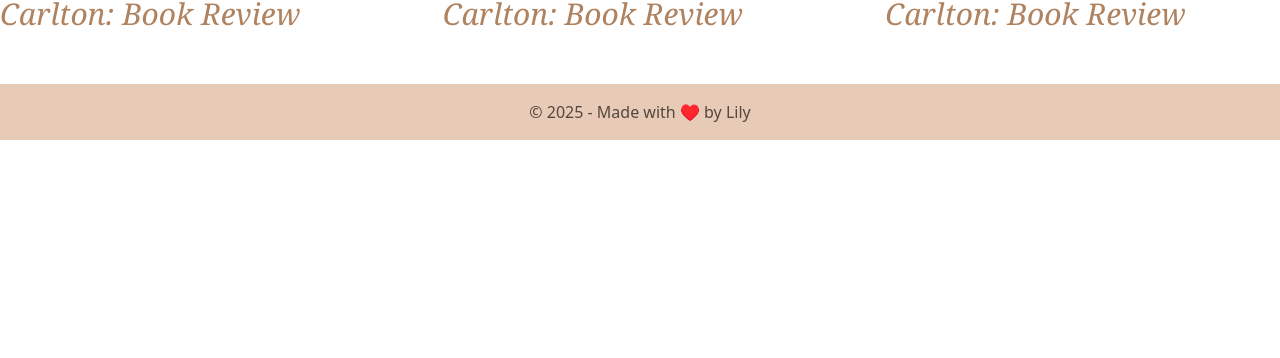
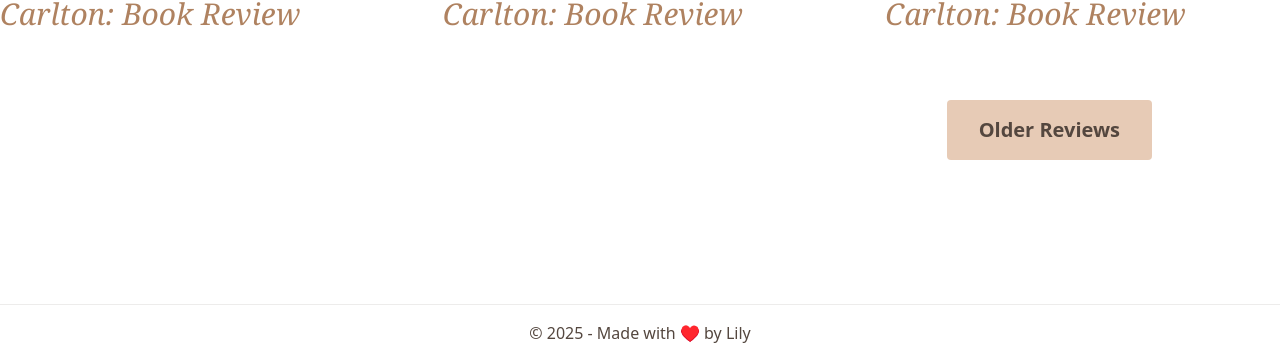
Before and after one commit to liviadfsilva/BookReviewBlogFront, a React (Vite) app: page / in a window 1280 px wide. Shown: the part 880-1238 px from the top of the page. Before the commit the page ends 1020 px from the top, so only its background shows below. Built offline with nearby package versions, Linux system fonts and the light colour scheme.

Commit message:
add Older Reviews button and linked to /book-reviews

```diff
--- a/src/components/Footer.jsx
+++ b/src/components/Footer.jsx
@@ -1,7 +1,7 @@
 export default function Footer() {
   return (
-    <footer className="flex flex-col items-center">
-      <div className="w-full bg-[#e7cbb6] p-4 text-center text-[#54473F]">
+    <footer className="flex flex-col items-center border-t border-[#54473F] border-opacity-10">
+      <div className="w-full p-4 text-center text-[#54473F]">
         © 2025 - Made with ♥️ by Lily
       </div>
     </footer>
--- a/src/components/Recentposts.jsx
+++ b/src/components/Recentposts.jsx
@@ -1,4 +1,5 @@
 import React from "react";
+import { Link } from "react-router-dom";
 
 const Recentposts = () => {
   return (
@@ -21,6 +22,9 @@ const Recentposts = () => {
           <h1 className="text-[#AF8260] italic text-3xl font-serif mt-5">Haunting Adeline by H. D. Carlton: Book Review</h1>
         </div>
       </div>
+      <div className="mt-40 flex">
+        <button className="bg-[#e7cbb6] p-4 py-4 px-8 rounded text-[#54473F] font-semibold text-xl ml-auto mr-32"><Link to="/book-reviews">Older Reviews</Link></button>
+      </div>
     </div>
   );
 };
```
